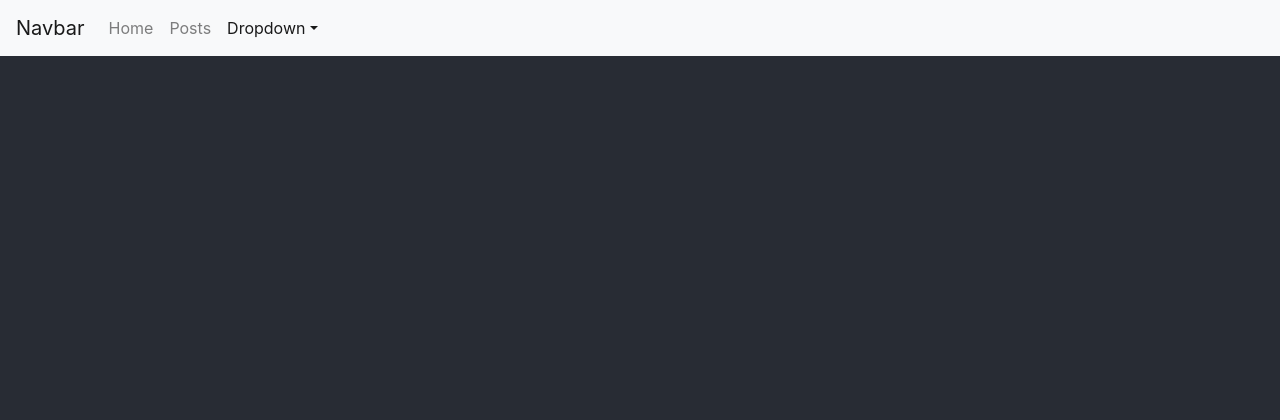
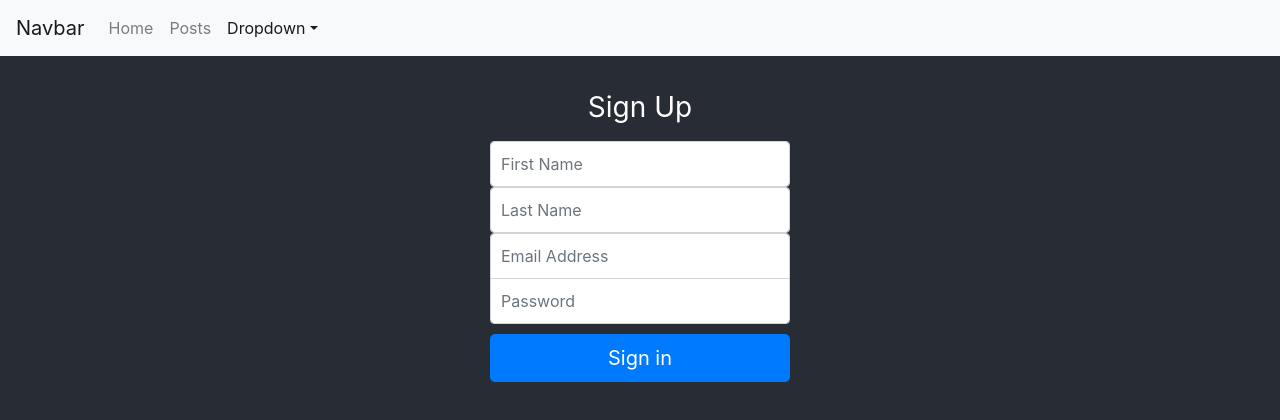
Before and after one commit to gorkemarslan/Blog-React-Django, a React (Create React App) app in the folder frontend/: page /register in a window 1280 px wide. Shown: the top 420 px of the page. Built offline with nearby package versions, Linux system fonts and the light colour scheme.

Commit message:
Created SignUp Page

```diff
--- a/frontend/src/App.js
+++ b/frontend/src/App.js
@@ -3,12 +3,14 @@ import PostList from './components/PostList';
 import PostDetail from './components/PostDetail';
 import Home from './components/Home';
 import Layout from './components/Layout';
+import Signup from './components/Signup';
 
 function App() {
   return (
     <BrowserRouter>
       <Layout>
         <Switch>
+          <Route exact path='/register' component={Signup} />
           <Route exact path='/posts' component={PostList} />
           <Route exact path='/posts/:slug' component={PostDetail}/>
           <Route exact path='/' component={Home} />
--- /dev/null
+++ b/frontend/src/components/Signup.js
@@ -0,0 +1,87 @@
+import React, { useState, useEffect } from "react";
+
+function Signup() {
+  const [formData, setFormData] = useState({
+    first_name: "",
+    last_name: "",
+    email: "",
+    password: "",
+  });
+
+  const handleChange = (e) => {
+    setFormData({
+      ...formData,
+      [e.target.name]: e.target.value,
+    });
+  };
+
+  const handleSubmit = (e) => {
+    e.preventDefault();
+    console.log(formData);
+  };
+
+  return (
+    <div>
+      <form onSubmit={handleSubmit} className="form-signup">
+        {/*</form><img className="mb-4" src="../assets/brand/bootstrap-solid.svg" alt="" width="72" height="72">*/}
+        <h1 className="h3 mb-3 font-weight-normal">Sign Up</h1>
+        <label for="inputFirstName" className="sr-only">
+          First Name
+        </label>
+        <input
+          onChange={handleChange}
+          type="text"
+          id="first_name"
+          name="first_name"
+          className="form-control"
+          placeholder="First Name"
+          required
+          autofocus
+        />
+        <label for="inputLastName" className="sr-only">
+          First Name
+        </label>
+        <input
+          onChange={handleChange}
+          type="text"
+          id="last_name"
+          name="last_name"
+          className="form-control"
+          placeholder="Last Name"
+          required
+          autofocus
+        />
+        <label for="password" className="sr-only">
+          Last Name
+        </label>
+        <input
+          onChange={handleChange}
+          type="email"
+          id="email"
+          name="email"
+          className="form-control"
+          placeholder="Email Address"
+          required
+          autofocus
+        />
+        <label for="password" className="sr-only">
+          Password
+        </label>
+        <input
+          onChange={handleChange}
+          type="password"
+          id="password"
+          name="password"
+          className="form-control"
+          placeholder="Password"
+          required
+        />
+        <button className="btn btn-lg btn-primary btn-block" type="submit">
+          Sign in
+        </button>
+      </form>
+    </div>
+  );
+}
+
+export default Signup;
--- a/frontend/src/index.css
+++ b/frontend/src/index.css
@@ -11,3 +11,33 @@ code {
   font-family: source-code-pro, Menlo, Monaco, Consolas, 'Courier New',
     monospace;
 }
+
+.form-signup {
+  width: 100%;
+  max-width: 330px;
+  padding: 15px;
+  margin: auto;
+}
+.form-signup .checkbox {
+  font-weight: 400;
+}
+.form-signup .form-control {
+  position: relative;
+  box-sizing: border-box;
+  height: auto;
+  padding: 10px;
+  font-size: 16px;
+}
+.form-signup .form-control:focus {
+  z-index: 2;
+}
+.form-signup input[type="email"] {
+  margin-bottom: -1px;
+  border-bottom-right-radius: 0;
+  border-bottom-left-radius: 0;
+}
+.form-signup input[type="password"] {
+  margin-bottom: 10px;
+  border-top-left-radius: 0;
+  border-top-right-radius: 0;
+}
```
